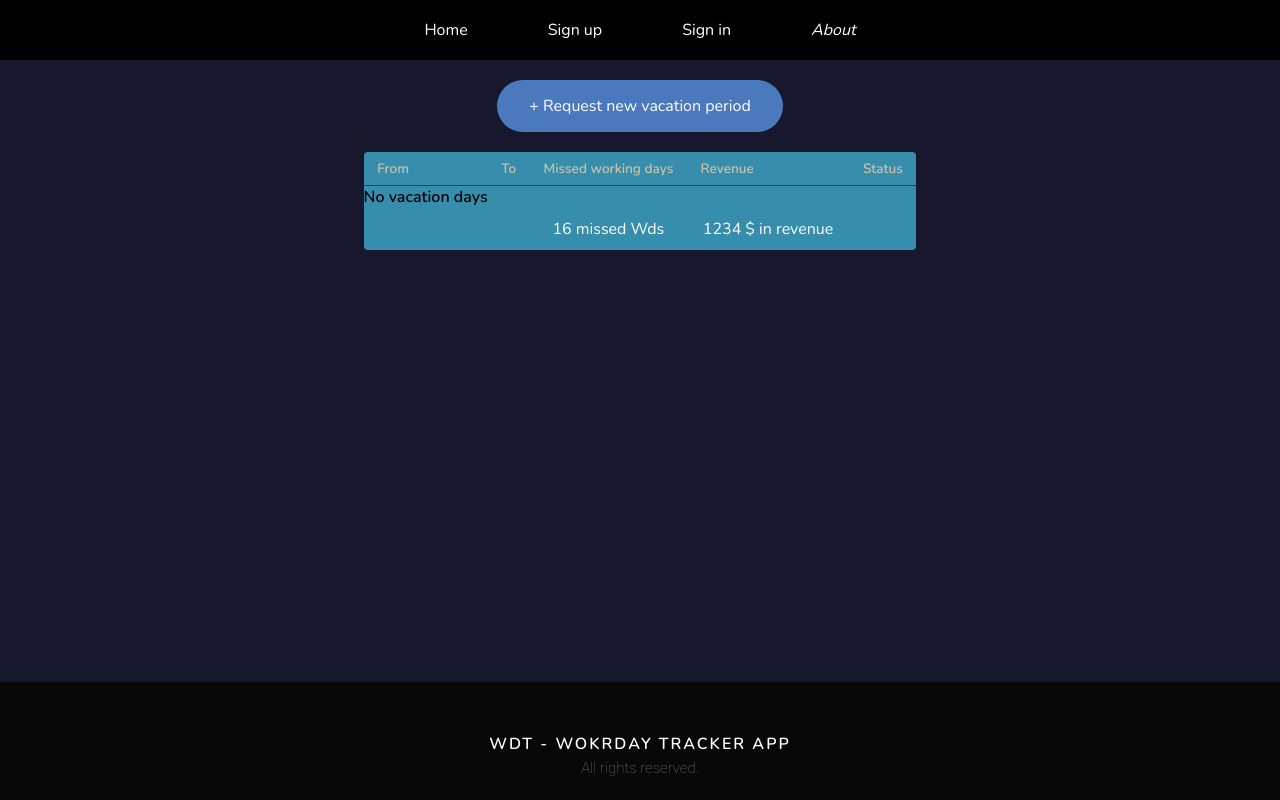
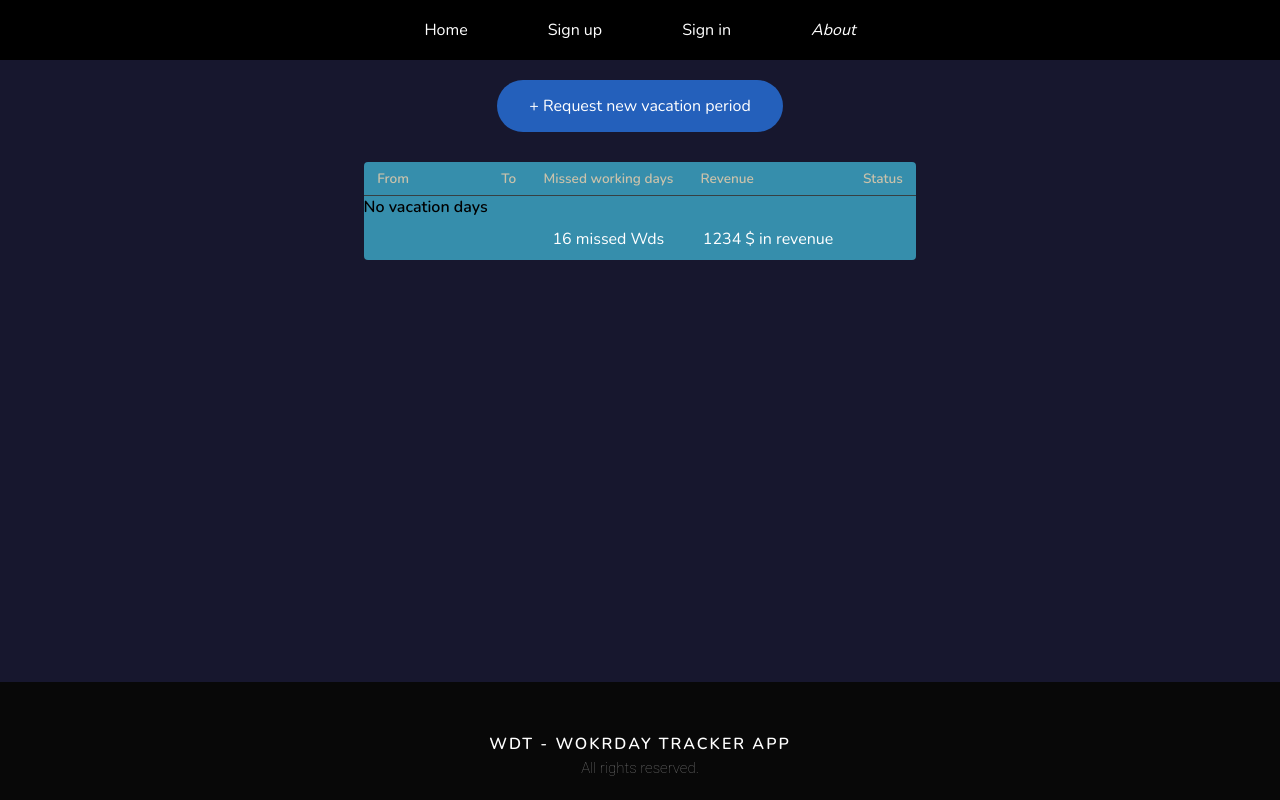
Before and after one commit to mischelll/WDT, a React (Create React App) app in the folder frontend/: page /vacationDays in a window 1280 px wide. Built offline with nearby package versions, Linux system fonts and the light colour scheme.

Commit message:
style changes

```diff
--- a/frontend/src/components/VacationDay/VacationDay.module.css
+++ b/frontend/src/components/VacationDay/VacationDay.module.css
@@ -6,8 +6,12 @@
   box-sizing: border-box;
 }
 
+.reqButtonContainer{
+  margin-bottom: 10px;
+}
+
 .requestVacaDaysButton {
-  background-color: #4b79be; /* Green */
+  background-color: #2460bb; /* Green */
   border: none;
   border-radius: 30px;
   outline: none;
@@ -20,12 +24,36 @@
   text-decoration: none;
   display: inline-block;
   font-size: 16px;
+  transition: all 0.5s;
+  cursor: pointer;
 }
-.requestVacaDaysButton:hover{
-    background-color: #2e599b;
-    font-size: 17px;
-    cursor:pointer;
+
+.requestVacaDaysButton span {
+  cursor: pointer;
+  display: inline-block;
+  position: relative;
+  transition: 0.5s;
 }
+
+.requestVacaDaysButton span:after {
+
+  position: absolute;
+  opacity: 0;
+  top: 0;
+  right: -20px;
+  transition: 0.5s;
+}
+
+.requestVacaDaysButton:hover span {
+  padding-top: 5.5px;
+  padding-bottom: 5.5px;
+  padding-right: 5.5px;
+  padding-left: 5.5px;
+  color: #33ff00;
+  font-size: 17px;
+}
+
+
 
 .editDayButton {
   background-color: #e2c12c; /* Green */
@@ -139,3 +167,15 @@ tbody tr {
 tbody tr:hover  {
   background: #014055;
 }
+
+input {
+  background-color: white;
+}
+
+.editForm input {
+  background-color: black;
+}
+.editForm h2{
+  color: black;
+
+}
```
